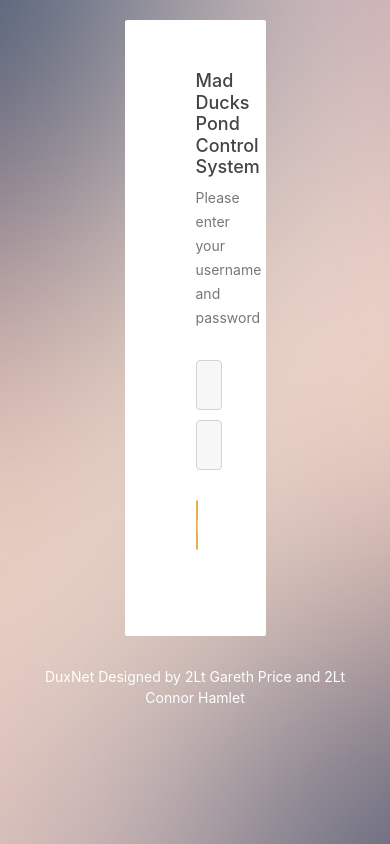
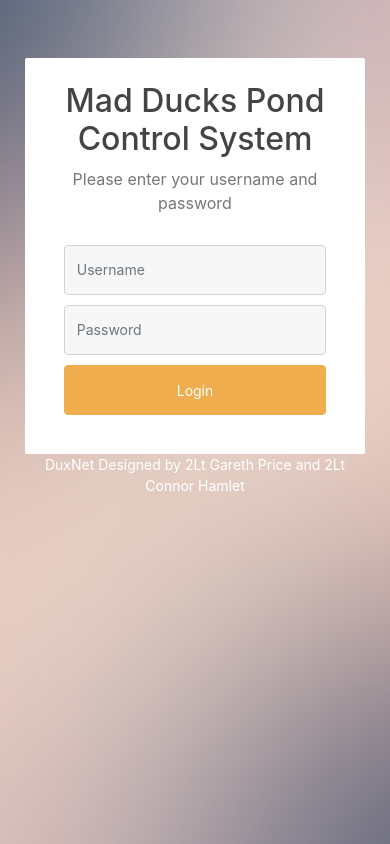
Before and after one commit to Josh-Larson/P.O.N.D.S, a plain HTML site: page controller_server/web_files/index.html in a window 390 px wide. Drawn offline with Linux system fonts and the light colour scheme.

Commit message:
Beautified for mobile

```diff
--- a/controller_server/web_files/css/login.css
+++ b/controller_server/web_files/css/login.css
@@ -1,8 +1,8 @@
 body#LoginForm{ background-image:url("../img/background.jpg"); background-repeat:no-repeat; background-position:center; background-size:cover; padding:10px;}
 
 .form-heading { color:#fff; font-size:23px;}
-.panel h2{ color:#444444; font-size:18px; margin:0 0 8px 0;}
-.panel p { color:#777777; font-size:14px; margin-bottom:30px; line-height:24px;}
+.panel h2{ color:#444444; margin:0 0 8px 0;}
+.panel p { color:#777777; margin-bottom:30px; line-height:24px;}
 .login-form .form-control {
   background: #f7f7f7 none repeat scroll 0 0;
   border: 1px solid #d4d4d4;
@@ -11,13 +11,24 @@ body#LoginForm{ background-image:url("../img/background.jpg"); background-repeat
   height: 50px;
   line-height: 50px;
 }
+
+/* @media only screen and (min-width: 1024px) {
+  .panel{
+    font-size:20px;
+  }
+
+ } */
+
 .main-div {
   background: #ffffff none repeat scroll 0 0;
   border-radius: 2px;
-  margin: 10px auto 30px;
-  max-width: 38%;
-  padding: 50px 70px 70px 71px;
+  /* margin: auto;
+  margin-top:2em;
+  max-width: 60%;*/
+  padding: 7%;
+  margin-top:3em;
 }
+
 
 .login-form .form-group {
   margin-bottom:10px;
--- a/controller_server/web_files/index.html
+++ b/controller_server/web_files/index.html
@@ -1,34 +1,48 @@
 <html>
+
 <head>
     <link href="./css/bootstrap.min.css" rel="stylesheet" id="bootstrap-css">
     <script src="./js/bootstrap.min.js"></script>
     <script src="./js/jquery.min.js"></script>
     <link href="./css/login.css" rel="stylesheet">
 </head>
+
 <body id="LoginForm">
     <div class="container">
-<div class="login-form">
+        <div class="row justify-content-center">
+                <div class="col-md-10 col-lg-8 login-form">
+
                     <div class="main-div">
                         <div class="panel">
-   <h2>Mad Ducks Pond Control System</h2>
-   <p>Please enter your username and password</p>
+                            <h2 class="panel">Mad Ducks Pond Control System</h2>
+                            <p class="panel">Please enter your username and password</p>
                         </div>
                         <!-- A completely and utterly unhackable admin login. https://www.youtube.com/watch?v=dQw4w9WgXcQ  -->
-    <form id="Login" action="/login" method="POST">
+                        <div class="row no-gutters justify-content-center">
+                            <div class="col-md-11 col-lg-11">
+                            <form id="Login" class="container" action="/login" method="POST">
+
                                         <div class="form-group">
                                             <input type="text" class="form-control" id="inputText" placeholder="Username" name="username">
                                         </div>
+
                                         <div class="form-group">
                                             <input type="password" class="form-control" id="inputPassword" placeholder="Password" name="password">
                                         </div>
-        <div class="forgot">
-</div>
+
                                         <button type="submit" class="btn btn-primary">Login</button>
+
                             </form>
                             </div>
+                        </div>
+
+                    </div>
                     <p class="botto-text"> DuxNet Designed by 2Lt Gareth Price and 2Lt Connor Hamlet </p>
-</div></div>
+                </div>
+        </div>
+</div>
 
 
 </body>
+
 </html>
```
Lines whose indentation alone changed are shown as unchanged.
